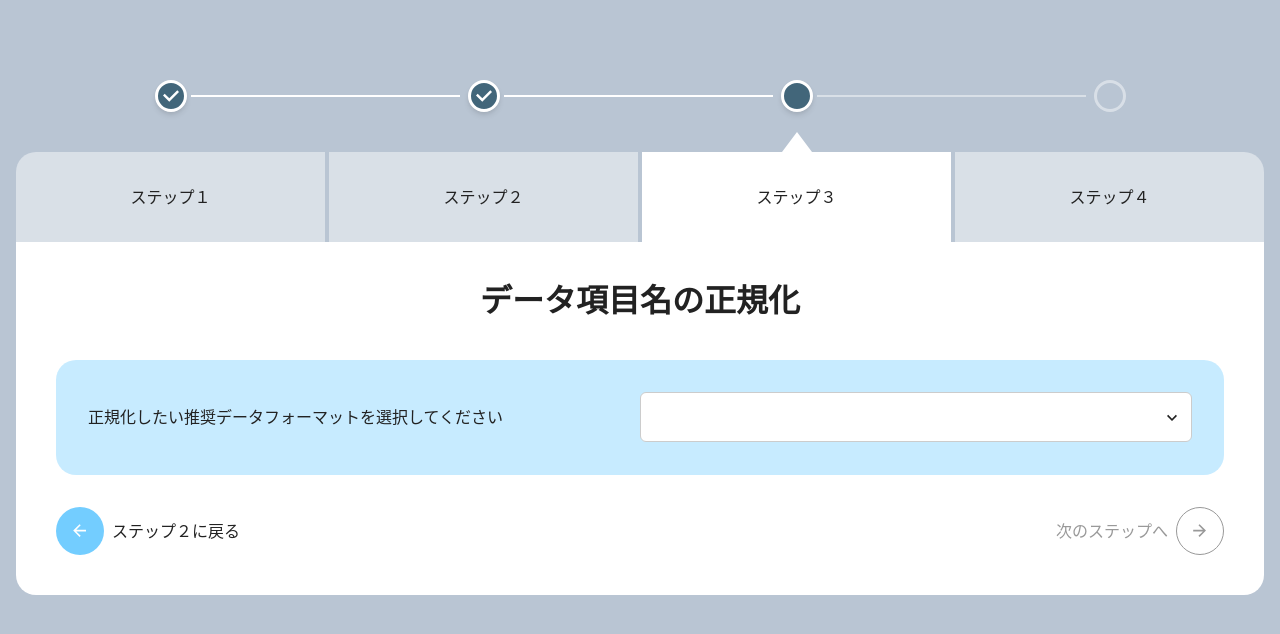
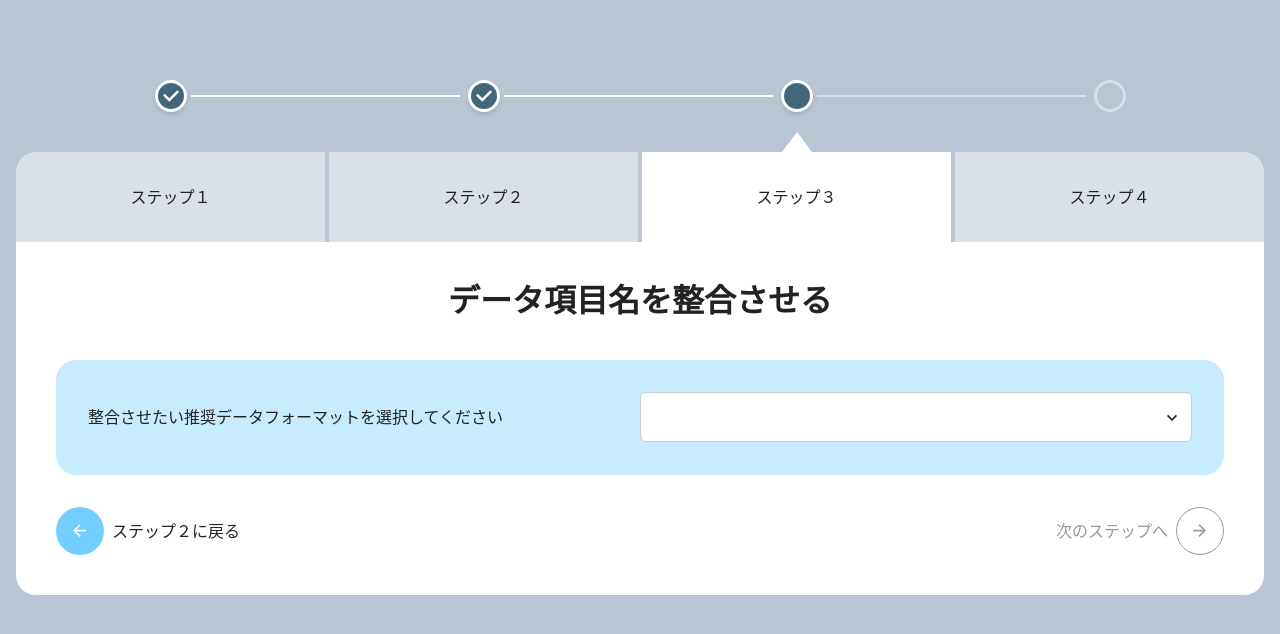
Before and after one commit to codeforjapan/OpenDataTools, a React (Create React App) app in the folder webclient/: page /1/normalize-label in a window 1280 px wide. Shown: the top 634 px of the page. Built offline with nearby package versions, Linux system fonts and the light colour scheme.

Commit message:
テキスト修正「正規化」→「整合」

```diff
--- a/webclient/src/features/auto-convert/routes/AutoConvert.tsx
+++ b/webclient/src/features/auto-convert/routes/AutoConvert.tsx
@@ -324,7 +324,7 @@ export const AutoConvert: FC = () => {
               px={8}
               py={2}
             >
-              次のステップではデータ項目名の正規化を行います
+              次のステップではデータ項目名の整合を行います
             </Text>
           </Flex>
         )}
--- a/webclient/src/features/normalize-label/routes/NormalizeLabel.tsx
+++ b/webclient/src/features/normalize-label/routes/NormalizeLabel.tsx
@@ -27,8 +27,8 @@ export const NormalizeLabel: FC = () => {
 
   return (
     <StepLayout
-      pageTitle="データ項目名の正規化"
-      headingText="データ項目名の正規化"
+      pageTitle="データ項目名を整合させる"
+      headingText="データ項目名を整合させる"
       uid={dataset_uid}
       isProcessFinished={isFormatSelected && isCheckFinished}
     >
@@ -40,7 +40,7 @@ export const NormalizeLabel: FC = () => {
         bg={isFormatSelected ? 'information.bg.disabled' : 'information.bg.active'}
       >
         <Box flex="0 0 50%" pr={8}>
-          <Text>正規化したい推奨データフォーマットを選択してください</Text>
+          <Text>整合させたい推奨データフォーマットを選択してください</Text>
         </Box>
         <Box flex="0 0 50%">
           <OstSelect
@@ -69,7 +69,7 @@ export const NormalizeLabel: FC = () => {
                 <Text ml={6}>
                   推奨データフォーマットの項目名と一致した項目はチェック済みです。
                   <br />
-                  未チェックの項目で正規化できる項目があれば、チェックを入れ正規化する対象項目を選択してください。
+                  未チェックの項目で整合できる項目があればチェックを入れ、整合させる対象項目を選択してください。
                 </Text>
               </>
             ) : (
```
